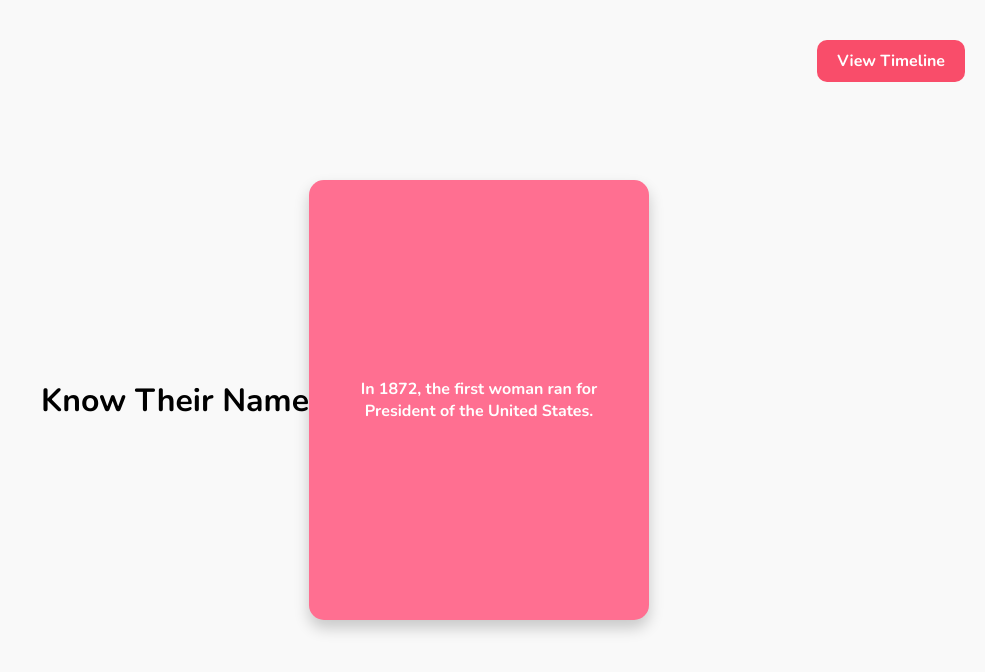
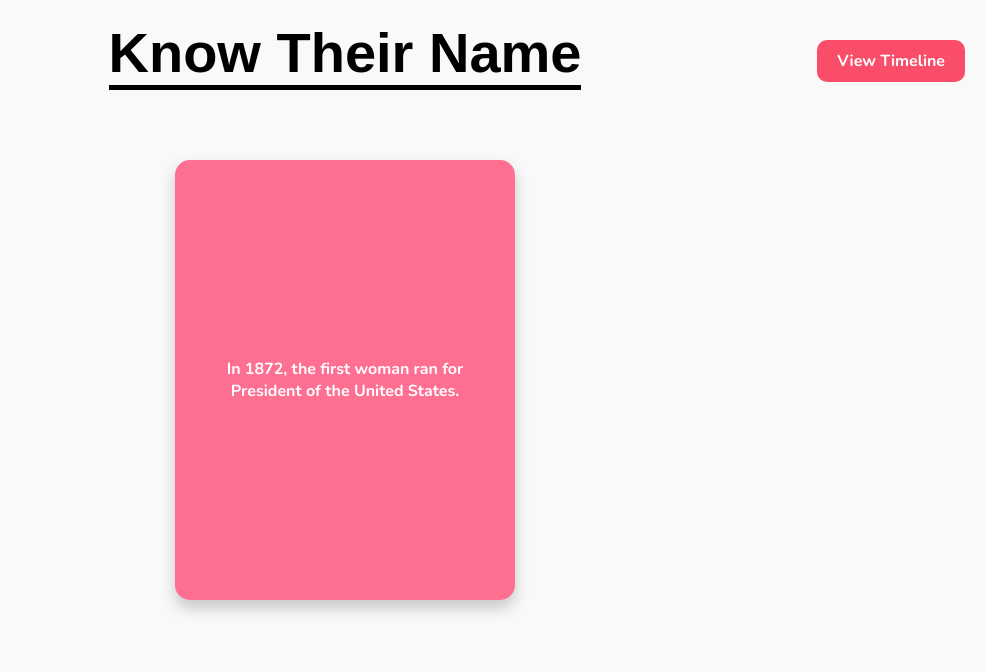
Before and after one commit to tpercival01/Womens-History-Flashcard, a plain HTML site: page index.html in a window 1280 px wide. Shown: the whole page, without its empty margins (295-1280 px from the left). Drawn offline with nearby package versions, Linux system fonts and the light colour scheme.

Commit message:
Update style.css

```diff
--- a/style.css
+++ b/style.css
@@ -2,11 +2,21 @@
 body {
     font-family: 'Nunito', sans-serif;
     display: flex;
-    justify-content: center;
+    flex-direction: column;
     align-items: center;
     height: 100vh;
     margin: 0;
     background-color: #f9f9f9;
+}
+
+.title {
+    font-size: 3.5rem;
+    color: #000000;
+    margin: 20px 0;
+    text-align: center;
+    font-weight: 900;
+    font-family: 'Oswald', sans-serif;
+    border-bottom: 5px solid #000000;
 }
 
 .flashcard {
@@ -24,6 +34,7 @@ body {
     text-align: center;
     transition: transform 0.3s ease-in-out, background-color 0.3s;
     cursor: pointer;
+    margin-top: 50px;
 }
 
 .flashcard:hover {
```
